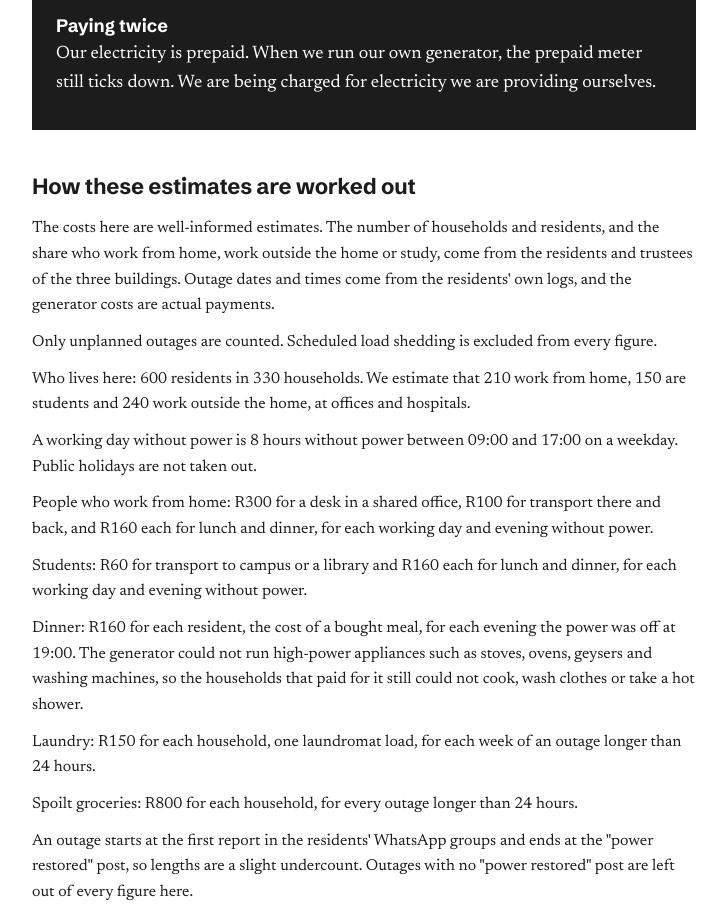
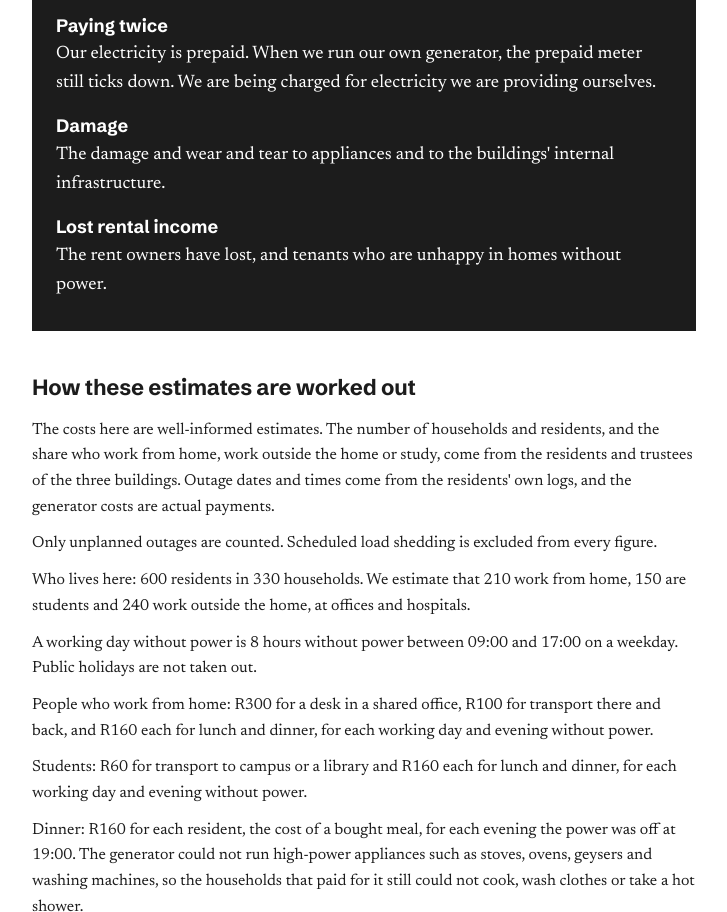
Before and after one commit to jaderabbit/joburgisburning, a plain HTML site: page index.html in a window 1280 px wide. Shown: the part 7842-8754 px from the top of the page, without its empty margins (276-1003 px from the left). Drawn offline with Linux system fonts and the light colour scheme.

Commit message:
Add damage and lost rental income to uncounted costs
Co-Authored-By: Claude Fable 5.2 <noreply@anthropic.com>
Claude-Session: https://claude.ai/code/session_019LoAmyHsn5CN3ZVHEZSPQB

```diff
--- a/index.html
+++ b/index.html
@@ -377,6 +377,8 @@ footer{font-family:var(--display);font-size:.8125rem;color:var(--soft);padding-t
 <div><dt>Lost business</dt><dd>The clients, contracts and income lost because the work could not be done.</dd></div>
 <div><dt>Healthcare</dt><dd>The cost of the stress, the strain on mental health, and weeks without proper hygiene facilities.</dd></div>
 <div><dt>Paying twice</dt><dd>Our electricity is prepaid. When we run our own generator, the prepaid meter still ticks down. We are being charged for electricity we are providing ourselves.</dd></div>
+<div><dt>Damage</dt><dd>The damage and wear and tear to appliances and to the buildings' internal infrastructure.</dd></div>
+<div><dt>Lost rental income</dt><dd>The rent owners have lost, and tenants who are unhappy in homes without power.</dd></div>
 </dl>
 </div>
 
```
